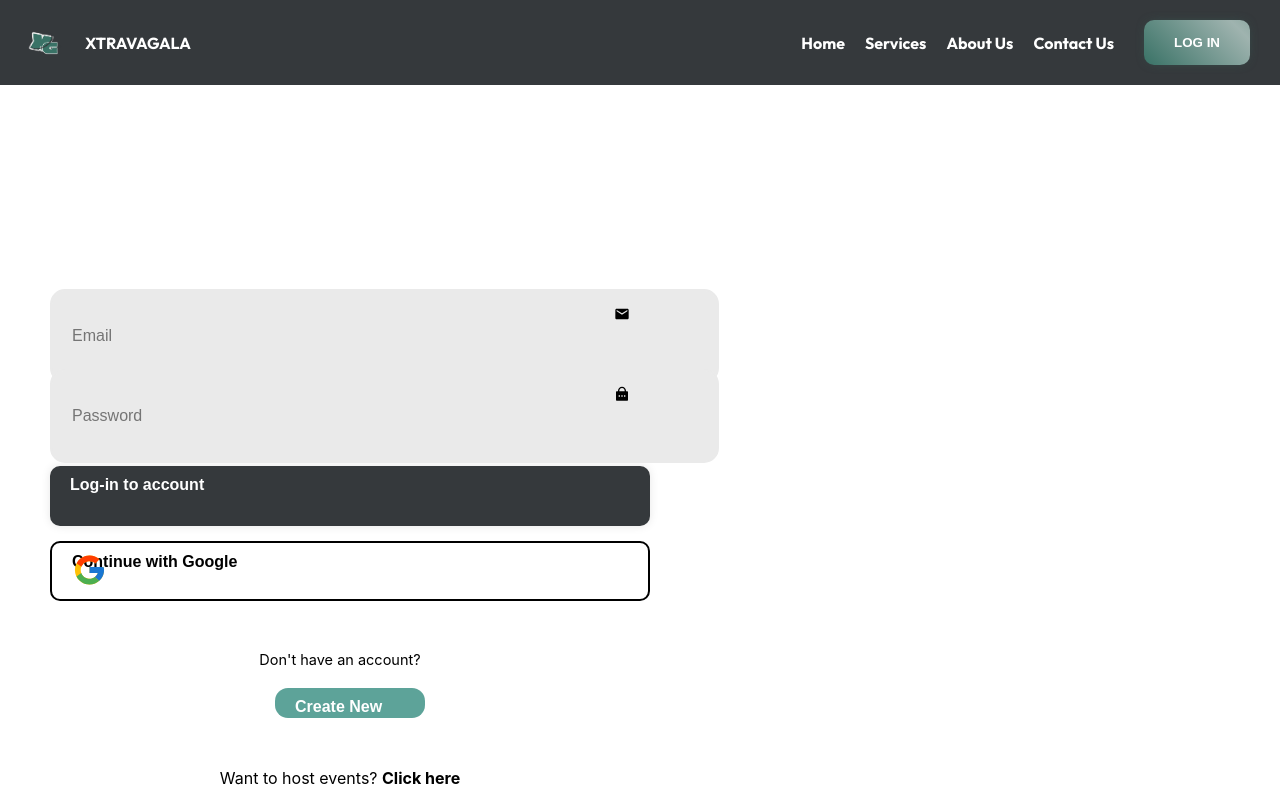
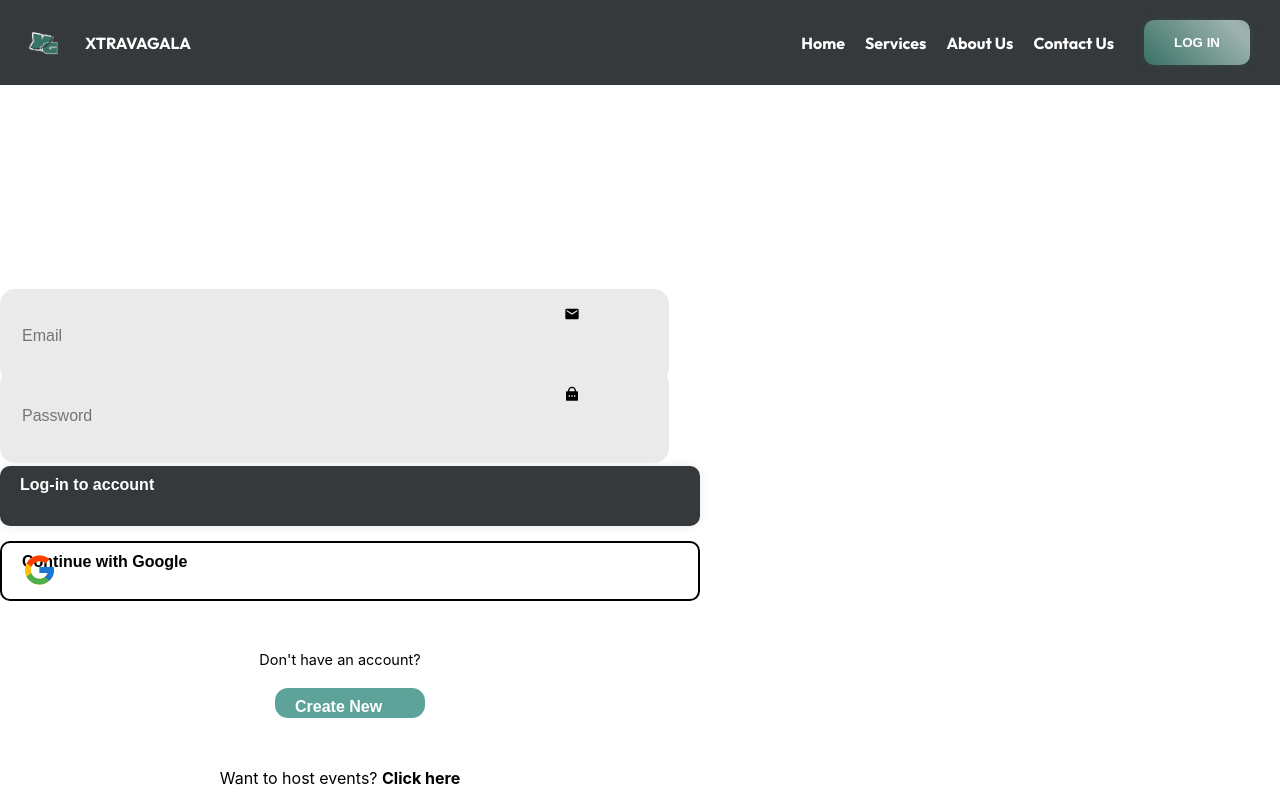
Before and after one commit to jiro1106/final-project-group-2-webdevt, a React (Create React App) app in the folder final-project/: page /user in a window 1280 px wide. Shown: the top 800 px of the page. Built offline with nearby package versions, Linux system fonts and the light colour scheme; a web font is replaced by a local one.

Commit message:
edit css

```diff
--- a/final-project/src/App.css
+++ b/final-project/src/App.css
@@ -69,3 +69,7 @@
       min-width: 170px;
     }
   }
+
+  .App {
+    text-align: center;
+  }
--- a/final-project/src/css/LoginForm.css
+++ b/final-project/src/css/LoginForm.css
@@ -2,8 +2,8 @@
     width: 700px;
     height: 997px;
     background: #fff;
-    justify-content: center;
-    display: flex;
+    justify-content: right;
+    display: flexbox;
 }
 
 .wrapper h1{
```
